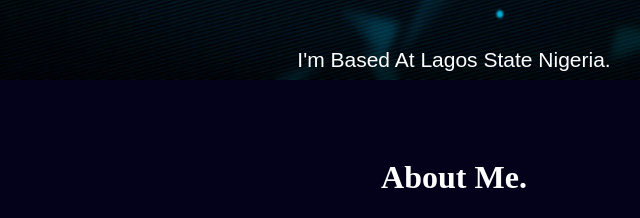
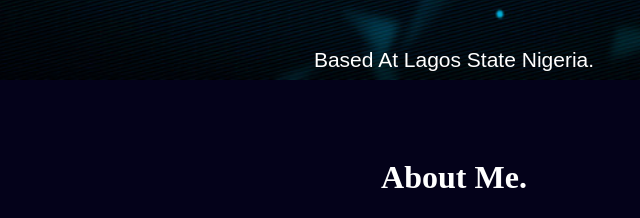
Before and after one commit to Bobbyjsx/portfolio-beta, a website: page index.html in a window 1280 px wide. Shown: the part 476-694 px from the top of the page, 196-836 px from the left. Drawn offline with nearby package versions, Linux system fonts and the light colour scheme.

Commit message:
update index.html

```diff
--- a/index.html
+++ b/index.html
@@ -29,7 +29,7 @@
          <div></div>
             <h1 id="wel">Hi There!</h1>
             <h3>I'm  <span id='col'> God'swill</span> a Frontend developer.</h3>
-            <p>I'm Based At Lagos State Nigeria.</p>
+            <p> Based At Lagos State Nigeria.</p>
             <div></div>
             <!-- <a href="contact">Hire Me</a> -->
        </div>
```
